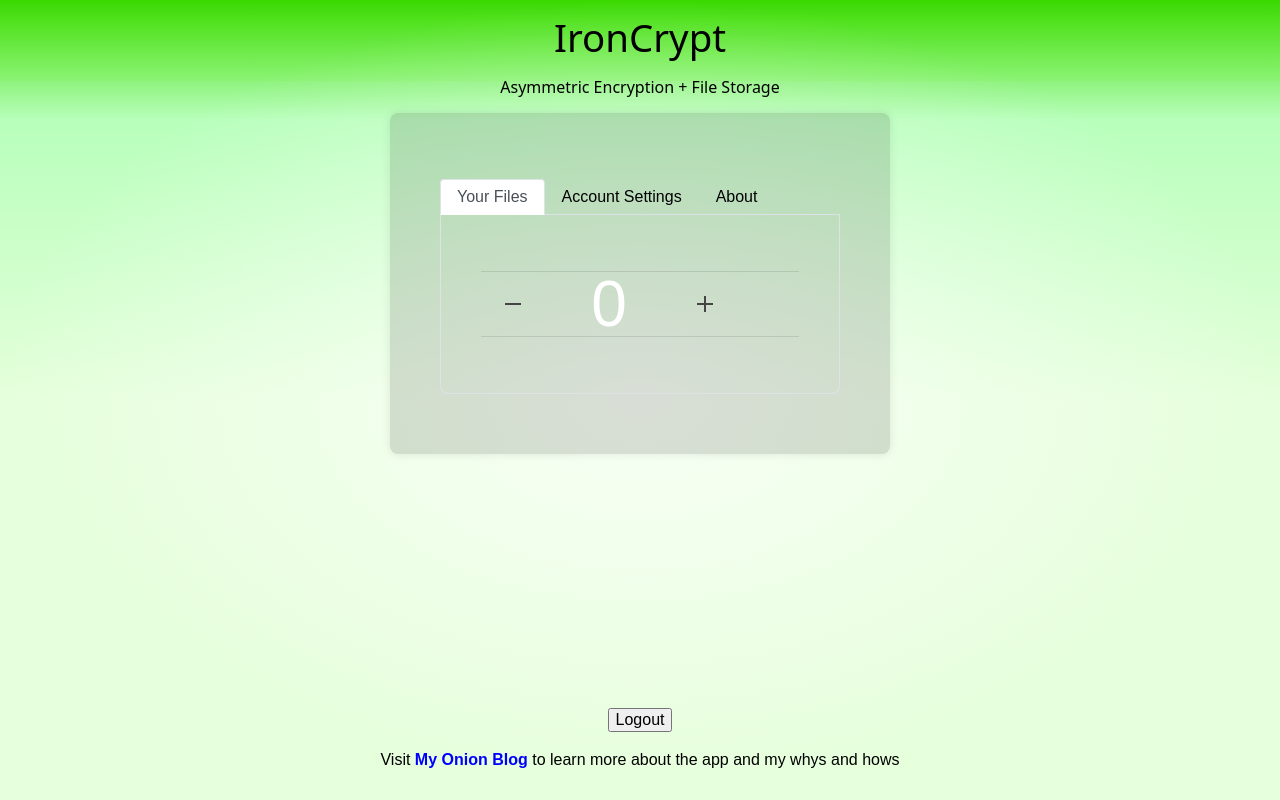
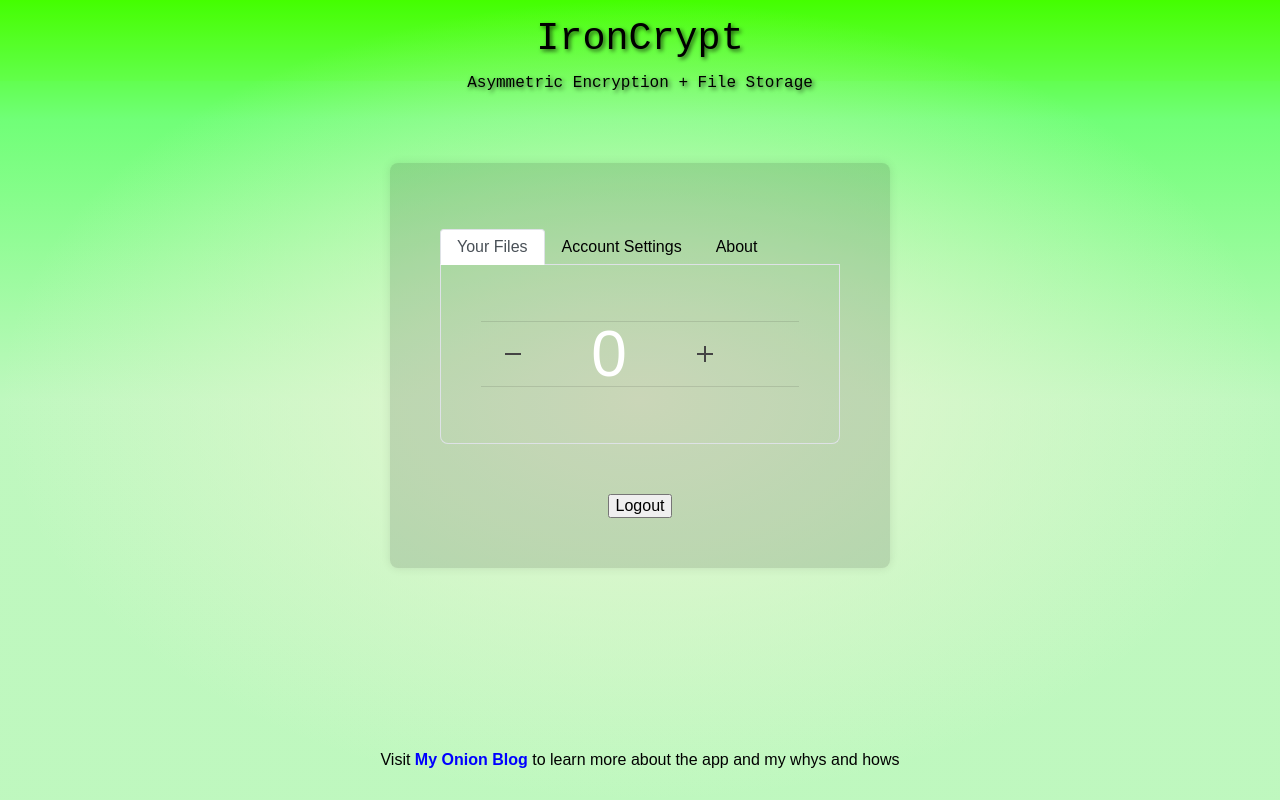
Before and after one commit to justmedusty/ironcrypt-webclient, a SvelteKit app: page /dashboard in a window 1280 px wide. Built offline with nearby package versions, Linux system fonts and the light colour scheme.

Commit message:
Fleshed out the basic structure of the application now need to start creating the components

```diff
--- a/src/routes/+layout.svelte
+++ b/src/routes/+layout.svelte
@@ -1,12 +1,9 @@
 <script>
     import './styles.css';
     import MainHeader from "./MainHeader.svelte";
-    import {deleteToken} from "../auth/TokenHandling.js";
 
-    function handleLogout() {
-        deleteToken()
 
-    }
+
 </script>
 
 <div class="app">
@@ -20,8 +17,6 @@
     </main>
 
     <footer>
-        <button on:click={handleLogout}>Logout
-        </button>
         <p>Visit <a style="color: blue" href="http://6v4gddjepi6gu6khtkheqkniza2p2u6lsmwa5acod4xq5jh3dkdyevad.onion/">My Onion Blog</a> to learn more about the app and my whys and hows</p>
     </footer>
 </div>
--- a/src/routes/MainHeader.svelte
+++ b/src/routes/MainHeader.svelte
@@ -42,8 +42,10 @@
     }
 
     li {
-        font-family: "OCR A Extended", system-ui;
+        font-family: "OCR A Extended", monospace;
         text-align: center;
+        font-weight: 900;
+        text-shadow: 2px 2px 4px rgba(0, 0, 0, 0.65); /* Adjust values as needed */
 
     }
 
--- a/src/routes/components/tabs/Tabs.svelte
+++ b/src/routes/components/tabs/Tabs.svelte
@@ -1,8 +1,8 @@
-<script lang="ts">
-    export let items  = [];
+<script>
+    export let items = [];
     export let activeTabValue = 1;
 
-    const handleClick = tabValue => () => (activeTabValue = tabValue);
+    const handleClick = (tabValue )=> () => (activeTabValue = tabValue);
 </script>
 
 <ul>
--- a/src/routes/dashboard/+page.svelte
+++ b/src/routes/dashboard/+page.svelte
@@ -2,6 +2,11 @@
 
     import Counter from "../Counter.svelte";
     import Tabs from "../components/tabs/Tabs.svelte";
+    import {deleteToken} from "../../auth/TokenHandling.js";
+    function handleLogout() {
+        deleteToken()
+    }
+
 
     let items = [
         {
@@ -23,12 +28,24 @@
 </script>
 <div>
     <Tabs {items}/>
+    <footer>
+        <button on:click={handleLogout}>Logout
+        </button>
+    </footer>
 </div>
+
 
 
 <style>
     div {
 
         align-self: center;
+        align-content: center;
+        align-items: center;
+        text-align: center;
+        alignment-baseline: center;
+    }
+    button{
+        margin-top: 5vh;
     }
 </style>
--- a/src/routes/styles.css
+++ b/src/routes/styles.css
@@ -4,9 +4,9 @@
 	--font-body: Arial, -apple-system, BlinkMacSystemFont, 'Segoe UI', Roboto, Oxygen, Ubuntu,
 		Cantarell, 'Open Sans', 'Helvetica Neue', sans-serif;
 	--font-mono: 'Fira Mono', monospace;
-	--color-bg-0: rgb(58, 217, 0);
-	--color-bg-1: hsl(123, 100%, 86%);
-	--color-bg-2: hsl(103, 100%, 93%);
+	--color-bg-0: rgb(68, 255, 0);
+	--color-bg-1: hsl(123, 100%, 72%);
+	--color-bg-2: hsl(120, 80%, 86%);
 	--color-theme-1: #ffffff;
 	--color-theme-2: #000000;
 	--color-text: rgb(0, 0, 0);
@@ -24,7 +24,7 @@ body {
 	background-size: 100vw 100vh;
 	background-image: radial-gradient(
 			50% 50% at 50% 50%,
-			rgba(255, 255, 255, 0.75) 0%,
+			rgb(232, 246, 212) 0%,
 			rgba(255, 255, 255, 0) 100%
 		),
 		linear-gradient(180deg, var(--color-bg-0) 0%, var(--color-bg-1) 15%, var(--color-bg-2) 50%);
@@ -100,6 +100,7 @@ button:focus:not(:focus-visible) {
 	width: 50vb;
 	background-color: rgba(0, 0, 0, 0.13);
 	border-radius: 8px;
+	margin: 50px;
 	box-shadow: 0 0 10px rgba(0, 0, 0, 0.1);
 }
 .visually-hidden {
```
